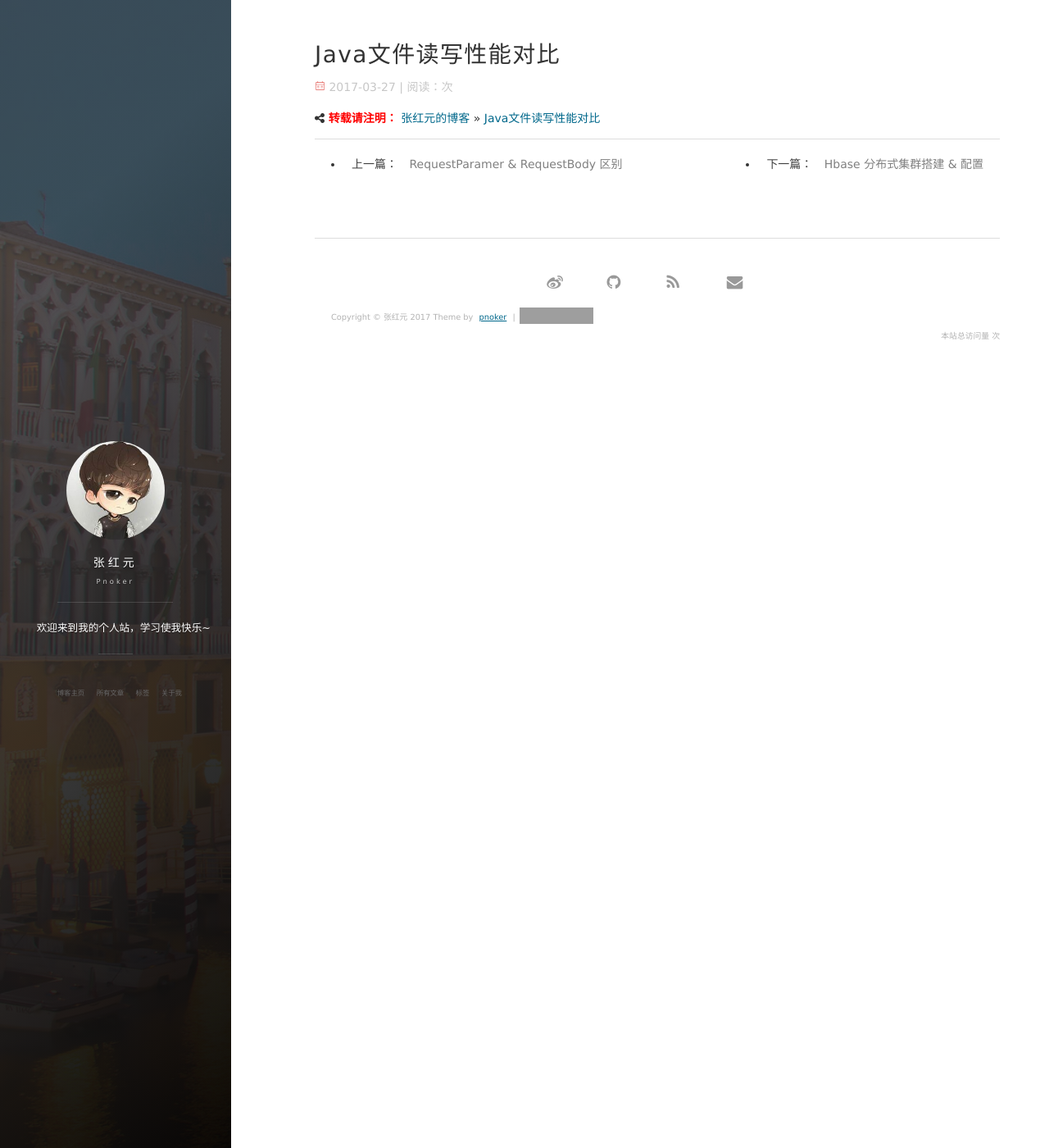
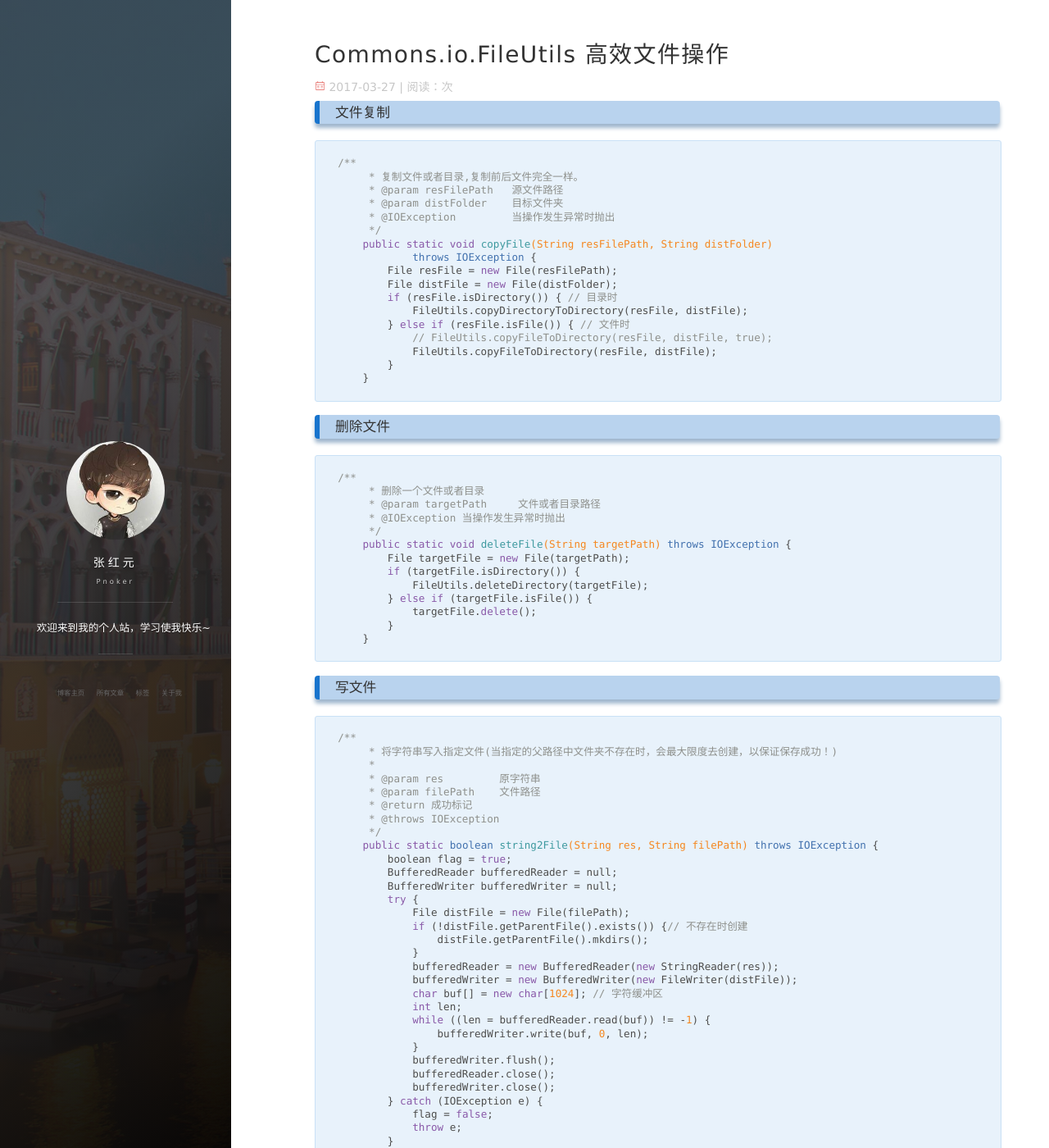
Before and after one commit to pnoker/pnoker.github.io, a Jekyll site: the page built from _posts/2017-03-27-Java-File.md, in a window 1280 px wide and 1400 px high. Shown: the whole window at 82% size. Built offline with Jekyll 4.4.1, drawn with Linux system fonts in a browser that asks for light colours; nearby versions of some CDN libraries; comment, search, counter and statistics services are not loaded; some of the changed text lies outside the part shown; grey boxes are pictures that could not be loaded.

Commit message:
fileutils

````diff
--- a/_posts/2017-03-27-Java-File.md
+++ b/_posts/2017-03-27-Java-File.md
@@ -1,6 +1,127 @@
 ---
 layout: post
-title: Java文件读写性能对比
+title: Commons.io.FileUtils 高效文件操作
 date: 2017-03-27
 tag: Java
 ---
+
+### 文件复制
+
+```java
+/**
+     * 复制文件或者目录,复制前后文件完全一样。
+     * @param resFilePath   源文件路径
+     * @param distFolder    目标文件夹
+     * @IOException         当操作发生异常时抛出
+     */
+    public static void copyFile(String resFilePath, String distFolder)
+            throws IOException {
+        File resFile = new File(resFilePath);
+        File distFile = new File(distFolder);
+        if (resFile.isDirectory()) { // 目录时
+            FileUtils.copyDirectoryToDirectory(resFile, distFile);
+        } else if (resFile.isFile()) { // 文件时
+            // FileUtils.copyFileToDirectory(resFile, distFile, true);
+            FileUtils.copyFileToDirectory(resFile, distFile);
+        }
+    }
+```
+
+### 删除文件
+
+```java
+/**
+     * 删除一个文件或者目录
+     * @param targetPath     文件或者目录路径
+     * @IOException 当操作发生异常时抛出
+     */
+    public static void deleteFile(String targetPath) throws IOException {
+        File targetFile = new File(targetPath);
+        if (targetFile.isDirectory()) {
+            FileUtils.deleteDirectory(targetFile);
+        } else if (targetFile.isFile()) {
+            targetFile.delete();
+        }
+    }
+```
+
+### 写文件
+
+```java
+/**
+     * 将字符串写入指定文件(当指定的父路径中文件夹不存在时，会最大限度去创建，以保证保存成功！)
+     *
+     * @param res         原字符串
+     * @param filePath    文件路径
+     * @return 成功标记
+     * @throws IOException
+     */
+    public static boolean string2File(String res, String filePath) throws IOException {
+        boolean flag = true;
+        BufferedReader bufferedReader = null;
+        BufferedWriter bufferedWriter = null;
+        try {
+            File distFile = new File(filePath);
+            if (!distFile.getParentFile().exists()) {// 不存在时创建
+                distFile.getParentFile().mkdirs();
+            }
+            bufferedReader = new BufferedReader(new StringReader(res));
+            bufferedWriter = new BufferedWriter(new FileWriter(distFile));
+            char buf[] = new char[1024]; // 字符缓冲区
+            int len;
+            while ((len = bufferedReader.read(buf)) != -1) {
+                bufferedWriter.write(buf, 0, len);
+            }
+            bufferedWriter.flush();
+            bufferedReader.close();
+            bufferedWriter.close();
+        } catch (IOException e) {
+            flag = false;
+            throw e;
+        }
+        return flag;
+    }
+```
+
+### 读文件
+
+```java
+/**
+     * 取得指定文件内容
+     *
+     * @param res         原字符串
+     * @param filePath    文件路径
+     * @return 成功标记
+     * @throws IOException
+     */
+    public static List<String> getContentFromFile(String filePath) throws IOException {
+     List<String> lists = null;
+     try {
+      if(!(new File(filePath).exists())){
+       return new ArrayList<String>();
+      }
+      lists = FileUtils.readLines(new File(filePath), Charset.defaultCharset());
+     } catch (IOException e) {
+       throw e;
+     }
+     return lists;
+    }
+```
+
+### Append操作
+
+```java
+/**
+     * 给指定文件追加内容
+     * @param filePath
+     * @param contents
+     */
+    public static void addContent(String filePath, List<String> contents) throws IOException {
+      try {
+   FileUtils.writeLines(new File(filePath), contents);
+  } catch (IOException e) {
+    throw e;
+  }
+    }
+}
+```
````
